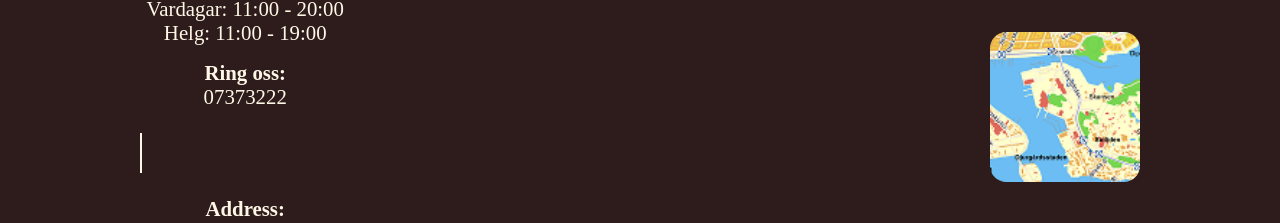
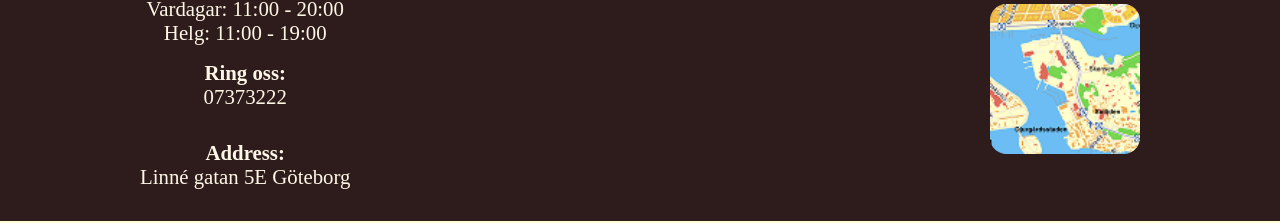
Before and after one commit to Merv1l-Fall/garlic-resturant, a React (Vite) app: page / in a window 1280 px wide. Shown: the part 1548-1771 px from the top of the page. Built offline with nearby package versions, Linux system fonts and the light colour scheme; no server answers; a web font is replaced by a local one.

Commit message:
footer.css changed

```diff
--- a/src/components/Footer.css
+++ b/src/components/Footer.css
@@ -24,12 +24,7 @@
 	color: #fff8e7;
   }
 
-  .footer-divider {
-	width: 2px;
-	height: 40px;
-	background-color: #fff8e7;
-	margin: 0.5rem 0;
-  }
+
 
   .footer-map img {
 	width: 150px;
```
